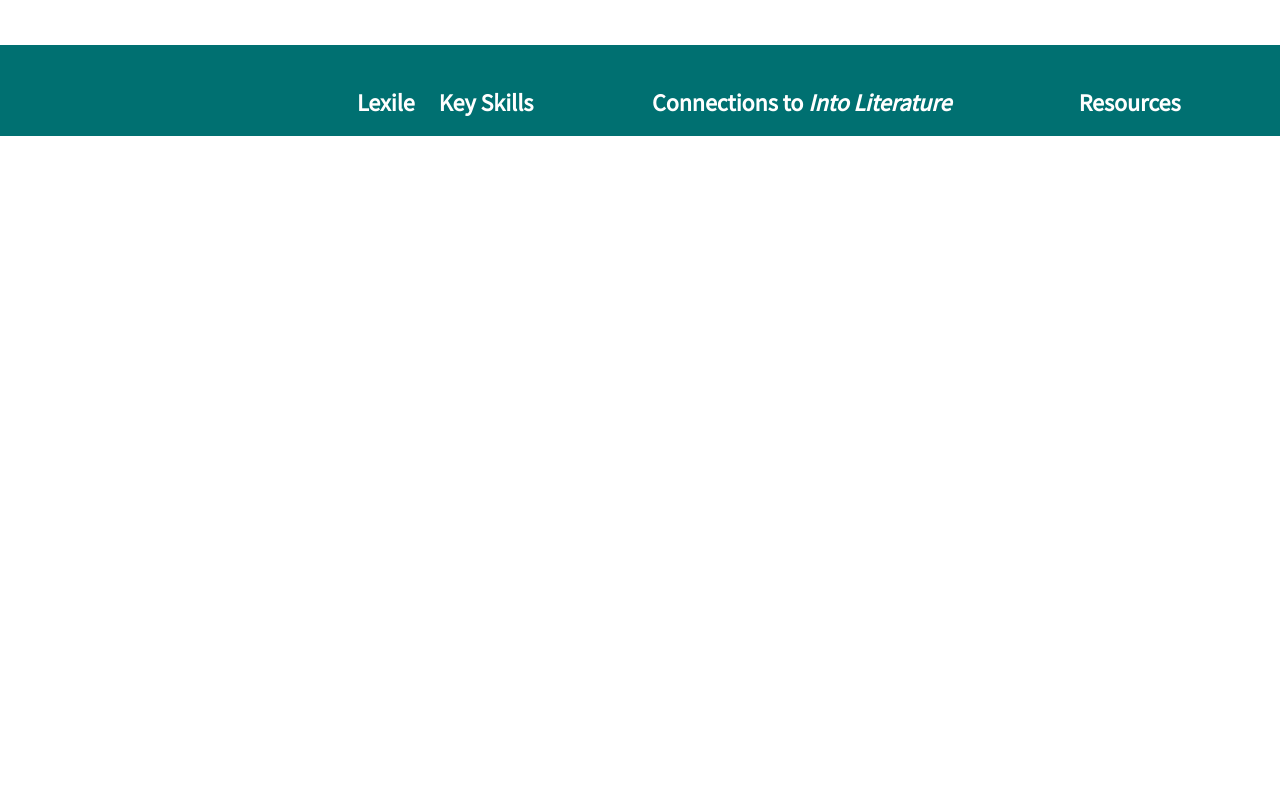
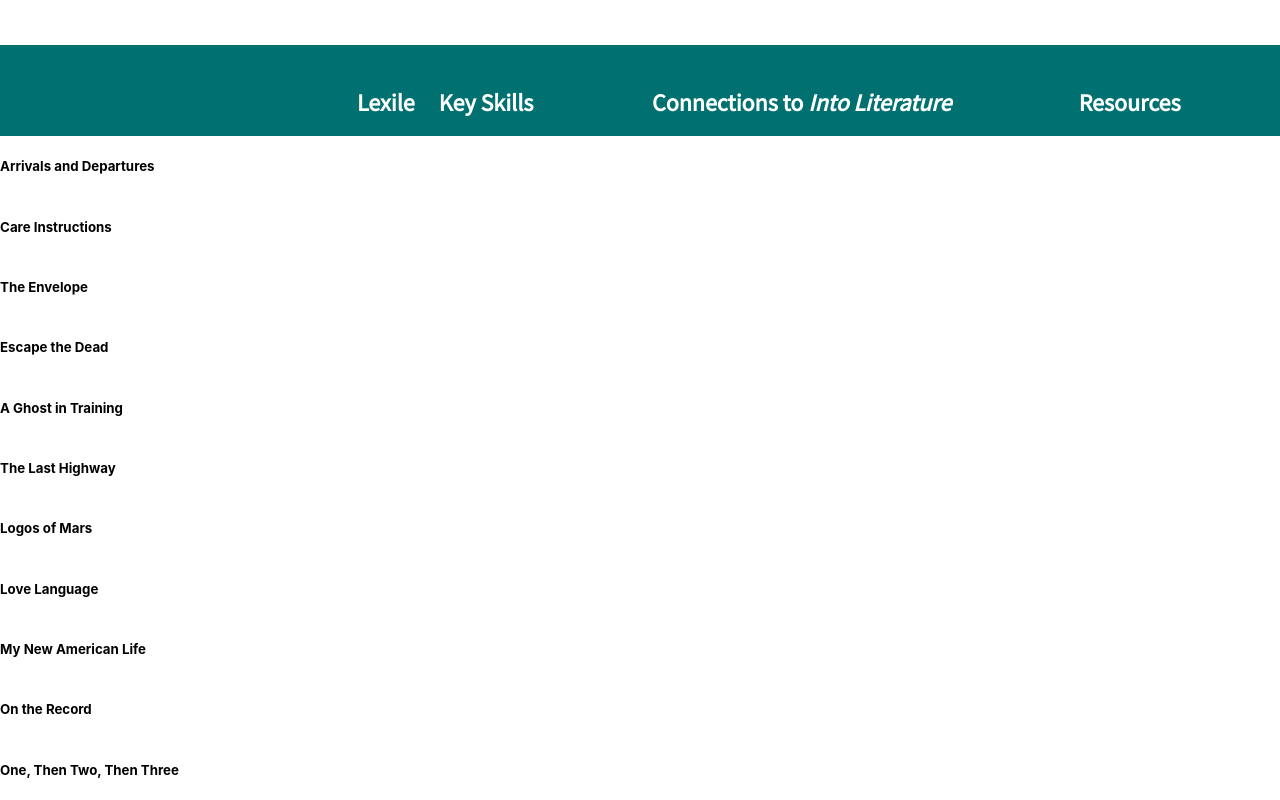
Before and after one commit to dfert1987/FreshLitTOC, a React (Create React App) app: page / in a window 1280 px wide. Shown: the part 560-1360 px from the top of the page. Before the commit the page ends 800 px from the top, so only its background shows below. Built offline with nearby package versions, Linux system fonts and the light colour scheme.

Commit message:
by rows now not columns

```diff
--- /dev/null
+++ b/src/Components/BookColumn.js
@@ -0,0 +1,20 @@
+import React from 'react';
+import '../Styles/Table.css';
+
+const BookColumn = ({ book }) => {
+    const displayBook = () => {
+        if (book) {
+            return (
+                <div className='book-container lex-col'>
+                    <div className='left-side'>
+                        <h5 className='title'>{book.Title}</h5>
+                    </div>
+                </div>
+            );
+        }
+    };
+
+    return <>{displayBook()}</>;
+};
+
+export default BookColumn;
--- a/src/Components/Table.js
+++ b/src/Components/Table.js
@@ -1,4 +1,5 @@
 import React, { useEffect, useState } from 'react';
+import BookColumn from './BookColumn';
 import { v2data } from '../Assets/Data/V2';
 import '../Styles/Table.css';
 
@@ -6,28 +7,15 @@ export const Table = () => {
     const data = v2data;
     // ***** change this to switch between data sets
 
-    const [titles, setTitles] = useState();
-    const [genres, setGenres] = useState();
-    const [authors, setAuthors] = useState();
-    const [lexiles, setLexiles] = useState();
-    const [synops, setSynops] = useState();
-
-    useEffect(() => {
-        let justTitles = data.map((item) => item.Title);
-        setTitles(justTitles);
-
-        let justGenres = data.map((item) => item.Genre);
-        setGenres(justGenres);
-
-        let justAuthors = data.map((item) => item.Author);
-        setAuthors(justAuthors);
-
-        let justLexiles = data.map((item) => item.Lexile);
-        setLexiles(justLexiles);
-
-        let justSynops = data.map((item) => item.Synopsis);
-        setSynops(justSynops);
-    }, [data]);
+    const getAllRows = () => {
+        if (data) {
+            return data.map((row, i) => (
+                <div className='table-row all-columns col-7' key={i}>
+                    <BookColumn book={row} />
+                </div>
+            ));
+        }
+    };
 
     return (
         <div className='table-container all-columns col-14'>
@@ -47,7 +35,10 @@ export const Table = () => {
                     <h5 className='header resources'>Resources</h5>
                 </div>
             </div>
-            <div className='table-body lex-col'></div>
+            <div className='table-body all-columns col-7'>
+                {getAllRows()}
+                {/* <BookColumn data={data} /> */}
+            </div>
         </div>
     );
 };
--- a/src/Styles/Table.css
+++ b/src/Styles/Table.css
@@ -31,6 +31,14 @@
     padding-left: 0;
 }
 
+.books {
+    display: grid;
+}
+
+.book {
+    display: grid;
+}
+
 .lex-col {
     grid-column-start: 1;
     grid-column-end: 6;
@@ -51,5 +59,15 @@
     grid-column-end: 15;
 }
 
+.book-container {
+    display: flex;
+    flex-direction: row;
+}
+
+.left-side {
+    display: flex;
+    flex-direction: column;
+}
+
 @media (min-width: 1280px) {
 }
```
